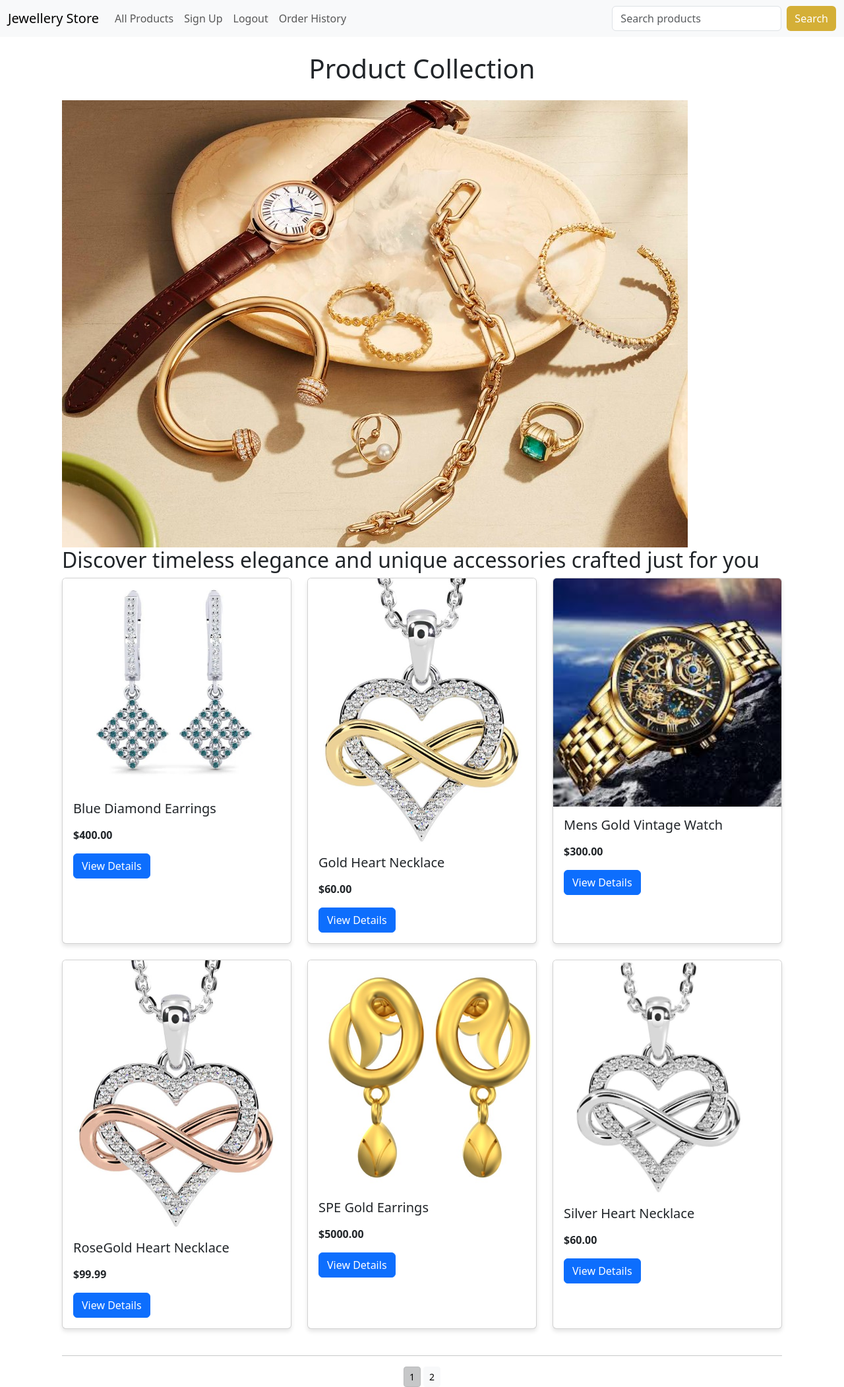
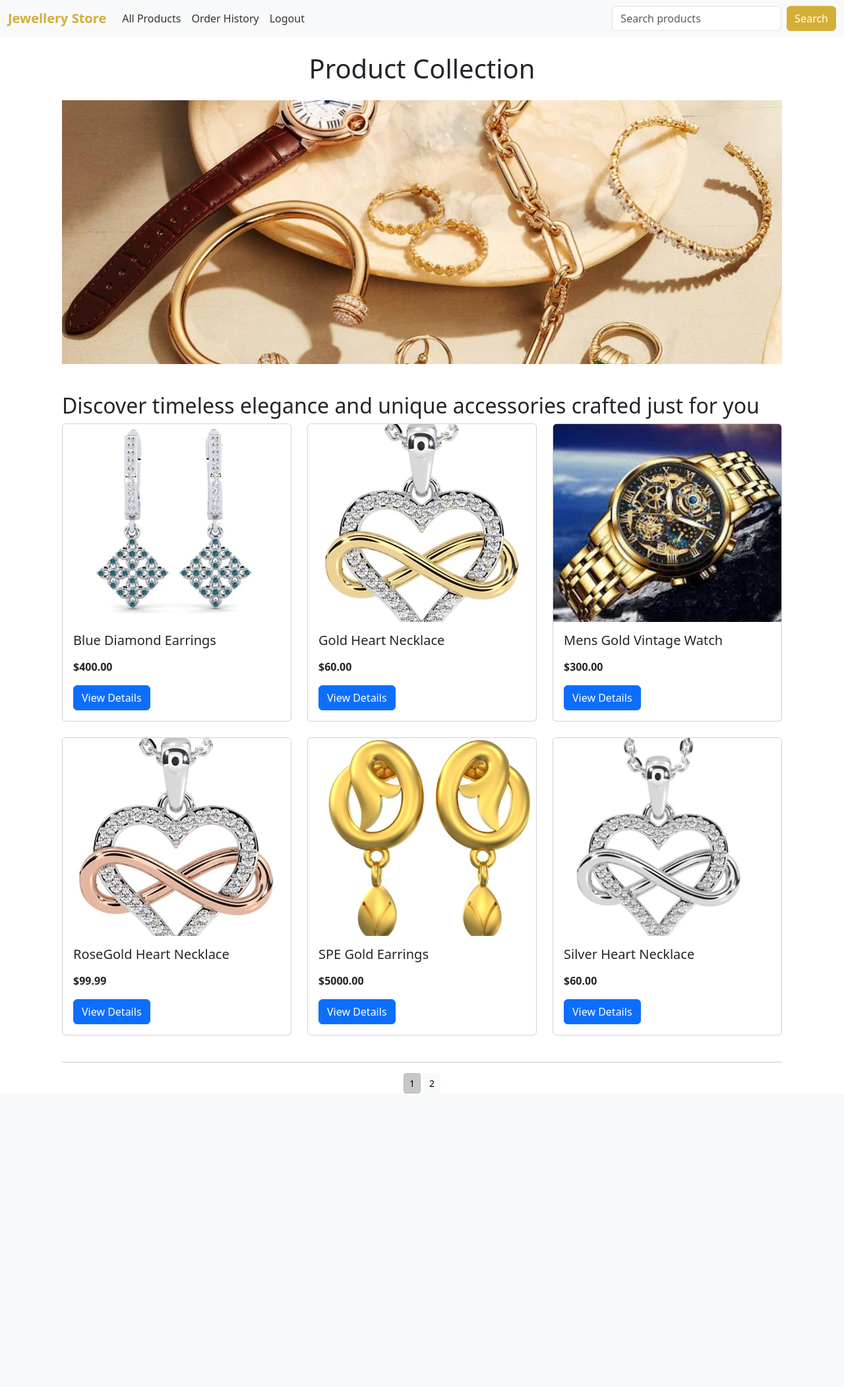
Before and after one commit to JohnOlaonipekun7/Jewellery-store, a Django app: page / in a window 1280 px wide. Shown: the whole page at 66% size. After the commit the page ends 1658 px from the top, so only its background shows below. Run offline with Django 5.2, Linux system fonts and the light colour scheme; a user stored in the database is signed in; data comes from the database, SQL or seed files in the repository; both versions use the stored data as it was after the commit.

Commit message:
basic css

```diff
--- a/shop/templates/navbar.html
+++ b/shop/templates/navbar.html
@@ -1,16 +1,18 @@
 <nav class="navbar navbar-expand-lg navbar-light bg-light">
     <div class="container-fluid">
         <a class="navbar-brand" href="{% url 'shop:all_products' %}">Jewellery Store</a>
-        <button class="navbar-toggler" type="button" data-bs-toggle="collapse" data-bs-target="#navbarNav">
+        <button class="navbar-toggler" type="button" data-bs-toggle="collapse" data-bs-target="#navbarNav" aria-controls="navbarNav" aria-expanded="false" aria-label="Toggle navigation">
             <span class="navbar-toggler-icon"></span>
         </button>
         <div class="collapse navbar-collapse" id="navbarNav">
-            <ul class="navbar-nav">
+            <ul class="navbar-nav me-auto mb-2 mb-lg-0">
                 <li class="nav-item">
                     <a class="nav-link" href="{% url 'shop:all_products' %}">All Products</a>
                 </li>
                 <li class="nav-item">
-                    <a class="nav-link" href="{% url 'accounts:signup' %}">Sign Up</a>
+                    <a class="nav-link" href="{% url 'order:order_history' %}">
+                        <i class="fas fa-history"></i> Order History
+                    </a>
                 </li>
                 {% if user.is_authenticated %}
                     <li class="nav-item">
@@ -18,22 +20,22 @@
                             {% csrf_token %}
                             <button type="submit" class="nav-link btn btn-link">Logout</button>
                         </form>
+                    </li>
                 {% else %}
                     <li class="nav-item">
                         <a class="nav-link" href="{% url 'accounts:login' %}">Login</a>
+                    </li>
+                    <li class="nav-item">
+                        <a class="nav-link" href="{% url 'accounts:signup' %}">Sign Up</a>
                     </li>
                 {% endif %}
                 {% if item_count > 0 %}
                     <li class="nav-item">
                         <a class="nav-link" href="{% url 'cart:cart_detail' %}">
-                            <i class="fas fa-shopping-cart">({{ item_count }})</i>
+                            <i class="bi bi-cart"></i>({{ item_count }})
                         </a>
                     </li>
                 {% endif %}
-                <li class="nav-item">
-                    <a class="nav-link" href="{% url 'order:order_history' %}">
-                        <i class="fas fa-history"></i> Order History
-                    </a>
             </ul>
             <form class="d-flex ms-auto" action="{% url 'search_app:searchResult' %}" method="get">
                 <input class="form-control me-2" type="search" placeholder="Search products" aria-label="Search" name="q">
--- a/shop/templates/shop/product.html
+++ b/shop/templates/shop/product.html
@@ -16,13 +16,13 @@
             <h4>€{{ product.price }}</h4>
 
             {% if product.stock > 0 %}
-                <a href="{% url 'cart:add_cart' product.id %}" class="btn btn-success">Add to Cart</a>
+                <a href="{% url 'cart:add_cart' product.id %}" class="btn btn-success mt-3">Add to Cart</a>
             {% else %}
-                <button class="btn btn-danger" disabled>Out of Stock</button>
+                <button class="btn btn-danger mt-3" disabled>Out of Stock</button>
             {% endif %}
 
             {% if product in cart_items %}
-                <a href="{% url 'cart:remove_cart_item' product.id %}" class="btn btn-danger mt-2">Remove from Cart</a>
+                <a href="{% url 'cart:remove_cart_item' product.id %}" class="btn btn-danger mt-3">Remove from Cart</a>
             {% endif %}
 
             <a href="{% url 'shop:all_products' %}" class="btn btn-secondary mt-3">Back to Products</a>
--- a/static/css/style.css
+++ b/static/css/style.css
@@ -1,11 +1,17 @@
-.card {
-    box-shadow: 0 4px 6px rgba(0, 0, 0, 0.1);
-    transition: transform 0.3s ease-in-out;
+
+.navbar-light .navbar-nav .nav-link {
+    color: #333 !important;
 }
 
-.card:hover {
-    transform: scale(1.05);
+.navbar-light .navbar-nav .nav-link:hover {
+    color: #d4af37 !important;
 }
+
+.navbar-brand {
+    font-weight: bold;
+    color: #d4af37 !important;
+}
+
 
 .btn-gold {
     background-color: #d4af37;
@@ -17,26 +23,56 @@
     background-color: #b38c2d;
 }
 
-.my_custom_table th, .my_custom_table td {
-    border: 1px solid #d4af37;
-}
 
-.my_custom_thead {
-    background-color: #d4af37;
-    color: white;
-}
-
-.custom_image {
-    max-width: 50px;
-    height: auto;
-    border-radius: 5px;
-}
-
-.custom_a {
-    text-decoration: none;
+.bi-cart {
+    font-size: 18px;
     color: #d4af37;
 }
 
-.custom_icon:hover {
-    color: #b38c2d;
+.bi-clock-history {
+    font-size: 18px;
+    color: #d4af37;
 }
+
+img {
+    max-width: 100%;
+    height: auto;
+    display: block;
+}
+
+
+.card-img-top {
+    width: 100%;
+    height: 300px;
+    object-fit: cover;
+}
+
+
+.img-fluid {
+    max-width: 100%;
+    height: 400px;
+    object-fit: contain;
+}
+
+
+.my_image {
+    width: 100%;
+    height: 300px;
+    object-fit: cover;
+    display: block;
+    margin: 0 auto;
+}
+
+.my_image.my_image_padding {
+    height: 400px;
+    object-fit: cover;
+    margin-bottom: 20px;
+}
+
+.product-buttons .btn {
+    margin-bottom: 10px;
+}
+
+.product-buttons .btn:last-child {
+    margin-top: 15px;
+}
```
Also changed, not shown: cart/templates/cart.html (+8 -3 lines), db.sqlite3.
